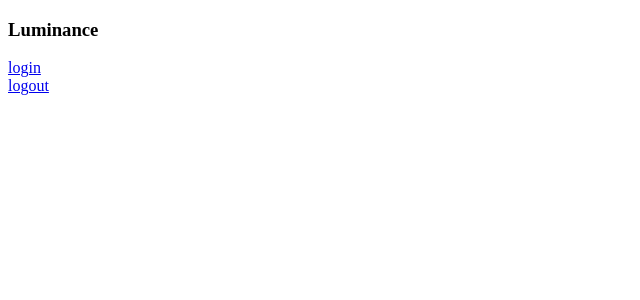
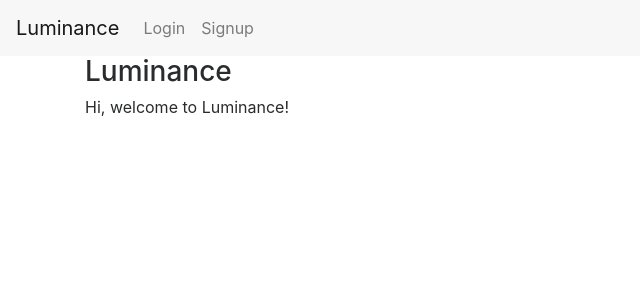
Before and after one commit to nginth/luminance, a Flask app: page / in a window 1280 px wide. Shown: the top 300 px of the page, without its empty margins (0-640 px from the left). Run offline with Flask 2, Linux system fonts and the light colour scheme; parts of the project's set-up code (start-up, migrations or seed data) failed here and were passed over; some libraries are stand-ins or nearby versions.

Commit message:
u already kno its the yung bootstrap

```diff
--- a/luminance/luminance.py
+++ b/luminance/luminance.py
@@ -75,7 +75,6 @@ def load_user(user_id):
 @login_manager.unauthorized_handler
 def unauthorized():
     flash("You have to be logged in to access this page.")
-    print('url rule' + request.url_rule.rule)
     return redirect(url_for('login', next=request.endpoint))
 
 @app.teardown_appcontext
--- a/luminance/templates/index.html
+++ b/luminance/templates/index.html
@@ -1,11 +1,13 @@
 {% extends "layout.html" %}
 {% block body %}
-<h3>Luminance</h3>
-<div>
-    {% if current_user.is_authenticated %}
-    <p>Hello {{ current_user.username }}! Exp: {{ current_user.exp }} </p>
-    {% endif %}
+<div class="container">
+    <h3>Luminance</h3>
+    <div>
+        {% if current_user.is_authenticated %}
+        <p>Hello {{ current_user.username }}! Exp: {{ current_user.exp }} </p>
+        {% else %}
+        <p> Hi, welcome to Luminance! </p>
+        {% endif %}
+    </div>
 </div>
-<div><a href="/login">login</a></div>
-<div><a href="/logout">logout</a></div>
 {% endblock %}
--- a/luminance/templates/layout.html
+++ b/luminance/templates/layout.html
@@ -1,5 +1,34 @@
 <!doctype html>
+<head>
+<link rel="stylesheet" href="https://maxcdn.bootstrapcdn.com/bootstrap/4.0.0-alpha.6/css/bootstrap.min.css" integrity="sha384-rwoIResjU2yc3z8GV/NPeZWAv56rSmLldC3R/AZzGRnGxQQKnKkoFVhFQhNUwEyJ" crossorigin="anonymous">
+<script src="https://code.jquery.com/jquery-3.1.1.slim.min.js" integrity="sha384-A7FZj7v+d/sdmMqp/nOQwliLvUsJfDHW+k9Omg/a/EheAdgtzNs3hpfag6Ed950n" crossorigin="anonymous"></script>
+<script src="https://cdnjs.cloudflare.com/ajax/libs/tether/1.4.0/js/tether.min.js" integrity="sha384-DztdAPBWPRXSA/3eYEEUWrWCy7G5KFbe8fFjk5JAIxUYHKkDx6Qin1DkWx51bBrb" crossorigin="anonymous"></script>
+<script src="https://maxcdn.bootstrapcdn.com/bootstrap/4.0.0-alpha.6/js/bootstrap.min.js" integrity="sha384-vBWWzlZJ8ea9aCX4pEW3rVHjgjt7zpkNpZk+02D9phzyeVkE+jo0ieGizqPLForn" crossorigin="anonymous"></script>
 <title>Luminance</title>
+{% block head %}{% endblock %}
+</head>
+<nav class="navbar navbar-toggleable-md navbar-light bg-faded">
+  <button class="navbar-toggler navbar-toggler-right" type="button" data-toggle="collapse" data-target="#navbarNav" aria-controls="navbarNav" aria-expanded="false" aria-label="Toggle navigation">
+    <span class="navbar-toggler-icon"></span>
+  </button>
+  <a class="navbar-brand" href="/">Luminance</a>
+  <div class="collapse navbar-collapse" id="navbarNav">
+    <ul class="navbar-nav">
+      {% if not current_user.is_authenticated %}
+      <li class="nav-item">
+        <a class="nav-link" href="/login">Login <span class="sr-only">(current)</span></a>
+      </li>
+      <li class="nav-item">
+        <a class="nav-link" href="/signup">Signup <span class="sr-only">(current)</span></a>
+      </li>
+      {% else %}
+      <li class="nav-item">
+        <a class="nav-link" href="/logout">Logout <span class="sr-only">(current)</span></a>
+      </li>
+      {% endif %}
+    </ul>
+  </div>
+</nav>
 {% with messages = get_flashed_messages() %}
   {% if messages %}
     <ul class=flashes>
--- a/luminance/templates/login.html
+++ b/luminance/templates/login.html
@@ -1,5 +1,6 @@
 {% extends "layout.html" %}
 {% block body %}
+<div class="container">
     <h3>Login</h3>
     <div>
         <form method="POST" action="/login">
@@ -8,4 +9,8 @@
             <div>{{ form.submit() }}</div>
         </form>
     </div>
+    <div>
+        <a href="/signup">signup</a>
+    </div>
+</div>
 {% endblock %}
```
Also changed, not shown: luminance/templates/signup.html (+5 -2 lines). Lines whose indentation alone changed are shown as unchanged.
